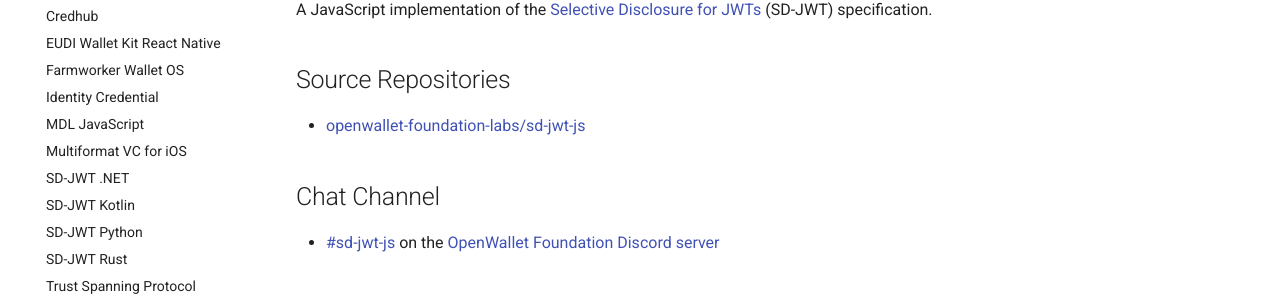
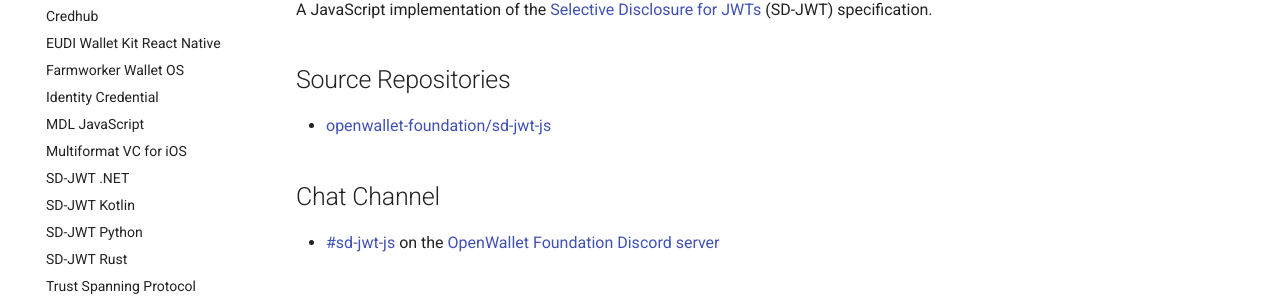
Before and after one commit to openwallet-foundation/tac, an MkDocs documentation site: the page built from docs/projects/sd-jwt-js.md, in a window 1280 px wide and 929 px high. Shown: the part 322-623 px from the top of the window. Built offline with MkDocs 1.6.1 and Material for MkDocs 9.7.7, drawn with Linux system fonts in a browser that asks for light colours; comment, search, counter and statistics services are not loaded.

Commit message:
Update repo location
Signed-off-by: Tracy Kuhrt <tracy.a.kuhrt@accenture.com>

```diff
--- a/docs/projects/sd-jwt-js.md
+++ b/docs/projects/sd-jwt-js.md
@@ -6,7 +6,7 @@
 
 ## Source Repositories
 
-- [openwallet-foundation-labs/sd-jwt-js](https://github.com/openwallet-foundation-labs/sd-jwt-js)
+- [openwallet-foundation/sd-jwt-js](https://github.com/openwallet-foundation/sd-jwt-js)
 
 ## Chat Channel
 
```
